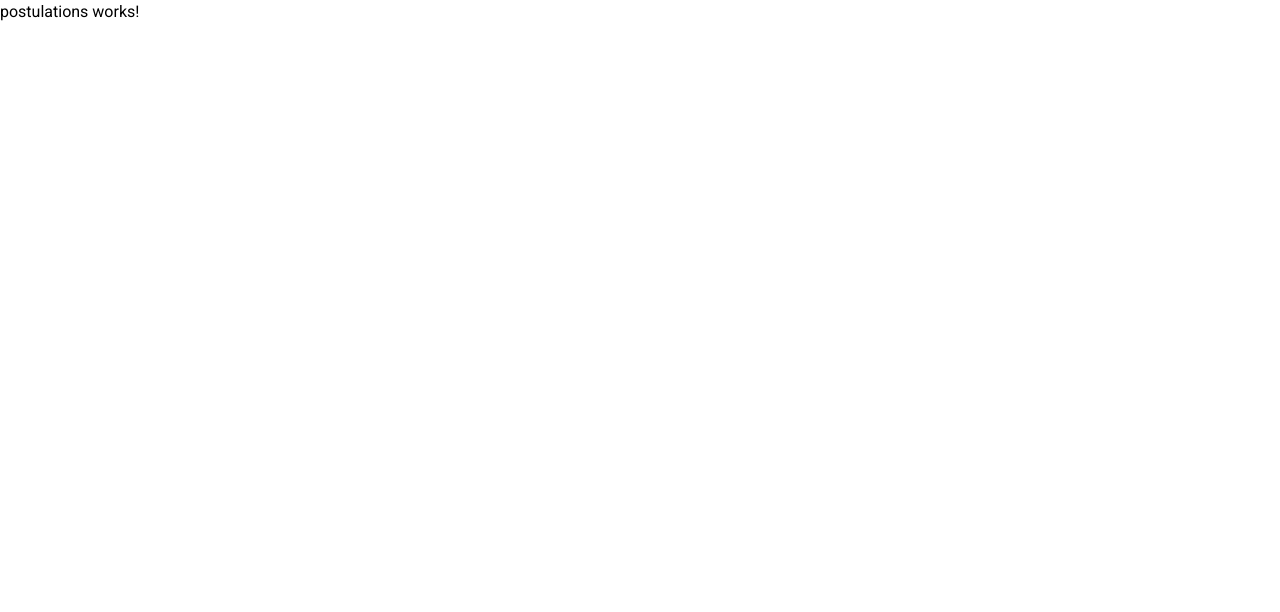
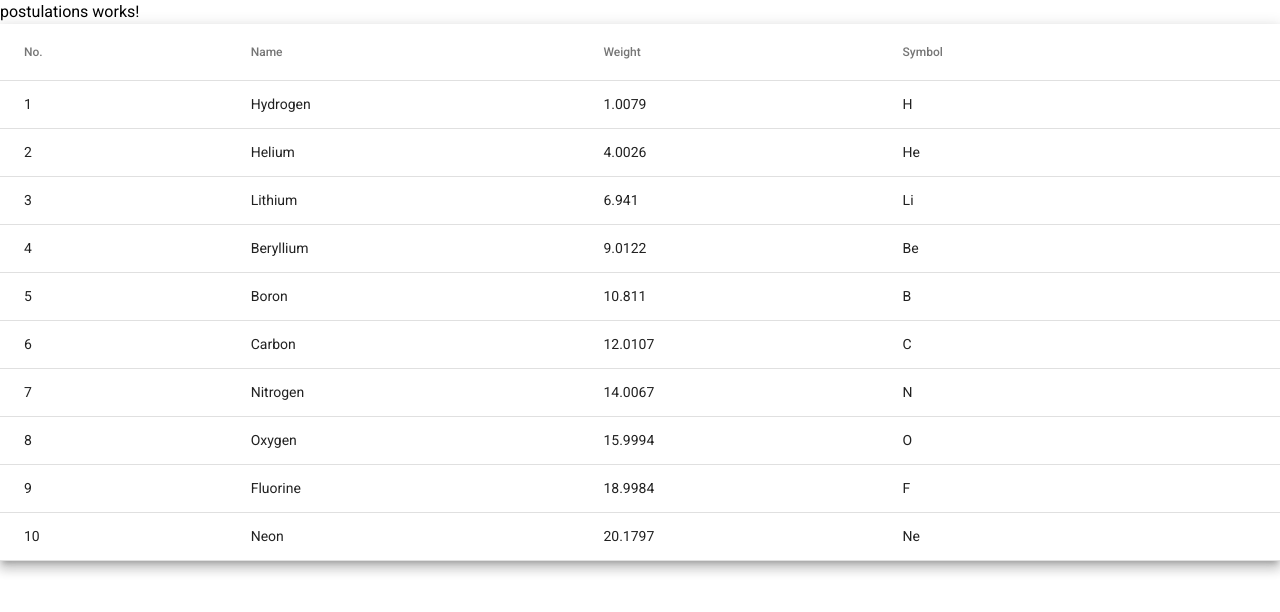
Before and after one commit to snoli2001/Frontend-Ezlabor, an Angular app: page /postulations in a window 1280 px wide. Shown: the top 612 px of the page. Built offline with nearby package versions, Linux system fonts and the light colour scheme.

Commit message:
Added a table

```diff
--- a/src/app/app.module.ts
+++ b/src/app/app.module.ts
@@ -39,6 +39,7 @@
 import { EditProfileDialogComponent } from './components/dialogs/edit-profile-dialog/edit-profile-dialog.component';
 import { AddSkillComponent } from './components/dialogs/add-skill/add-skill.component';
 import { AddCertificateComponent } from './components/dialogs/add-certificate/add-certificate.component';
+import {MatTableModule} from "@angular/material/table";
 
 @NgModule({
   declarations: [
@@ -79,7 +80,8 @@
         MatSelectModule,
         MatDatepickerModule,
         MatNativeDateModule,
-    MatDialogModule
+        MatDialogModule,
+        MatTableModule
     ],
   providers: [{
     provide: HTTP_INTERCEPTORS,
--- a/src/app/pages/postulations/postulations.component.css
+++ b/src/app/pages/postulations/postulations.component.css
@@ -0,0 +1,4 @@
+
+table {
+  width: 100%;
+}
--- a/src/app/pages/postulations/postulations.component.html
+++ b/src/app/pages/postulations/postulations.component.html
@@ -1 +1,36 @@
 <p>postulations works!</p>
+
+<div>
+  <table mat-table [dataSource]="dataSource" class="mat-elevation-z8">
+
+    <!--- Note that these columns can be defined in any order.
+          The actual rendered columns are set as a property on the row definition" -->
+
+    <!-- Position Column -->
+    <ng-container matColumnDef="position">
+      <th mat-header-cell *matHeaderCellDef> No. </th>
+      <td mat-cell *matCellDef="let element"> {{element.position}} </td>
+    </ng-container>
+
+    <!-- Name Column -->
+    <ng-container matColumnDef="name">
+      <th mat-header-cell *matHeaderCellDef> Name </th>
+      <td mat-cell *matCellDef="let element"> {{element.name}} </td>
+    </ng-container>
+
+    <!-- Weight Column -->
+    <ng-container matColumnDef="weight">
+      <th mat-header-cell *matHeaderCellDef> Weight </th>
+      <td mat-cell *matCellDef="let element"> {{element.weight}} </td>
+    </ng-container>
+
+    <!-- Symbol Column -->
+    <ng-container matColumnDef="symbol">
+      <th mat-header-cell *matHeaderCellDef> Symbol </th>
+      <td mat-cell *matCellDef="let element"> {{element.symbol}} </td>
+    </ng-container>
+
+    <tr mat-header-row *matHeaderRowDef="displayedColumns"></tr>
+    <tr mat-row *matRowDef="let row; columns: displayedColumns;"></tr>
+  </table>
+</div>
--- a/src/app/pages/postulations/postulations.component.ts
+++ b/src/app/pages/postulations/postulations.component.ts
@@ -1,15 +1,50 @@
 import { Component, OnInit } from '@angular/core';
+
+
+
+export interface PeriodicElement {
+  name: string;
+  position: number;
+  weight: number;
+  symbol: string;
+}
+
+const ELEMENT_DATA: PeriodicElement[] = [
+  {position: 1, name: 'Hydrogen', weight: 1.0079, symbol: 'H'},
+  {position: 2, name: 'Helium', weight: 4.0026, symbol: 'He'},
+  {position: 3, name: 'Lithium', weight: 6.941, symbol: 'Li'},
+  {position: 4, name: 'Beryllium', weight: 9.0122, symbol: 'Be'},
+  {position: 5, name: 'Boron', weight: 10.811, symbol: 'B'},
+  {position: 6, name: 'Carbon', weight: 12.0107, symbol: 'C'},
+  {position: 7, name: 'Nitrogen', weight: 14.0067, symbol: 'N'},
+  {position: 8, name: 'Oxygen', weight: 15.9994, symbol: 'O'},
+  {position: 9, name: 'Fluorine', weight: 18.9984, symbol: 'F'},
+  {position: 10, name: 'Neon', weight: 20.1797, symbol: 'Ne'},
+];
+
 
 @Component({
   selector: 'app-postulations',
   templateUrl: './postulations.component.html',
   styleUrls: ['./postulations.component.css']
 })
+
+
 export class PostulationsComponent implements OnInit {
 
+
+  displayedColumns: string[] = ['position', 'name', 'weight', 'symbol'];
+  dataSource = ELEMENT_DATA;
+
+
   constructor() { }
+
+
+
 
   ngOnInit(): void {
   }
 
+
+
 }
--- /dev/null
+++ b/src/app/services/freelancer-postulation-api.service.ts
@@ -0,0 +1,30 @@
+import { HttpClient } from '@angular/common/http';
+import { Injectable } from '@angular/core';
+import { Observable } from 'rxjs';
+import {FreelancerPostulationInterface} from "../models/FreelancerPostulation.interface";
+import {NewPostulationInterface} from "../models/NewPostulation.interface";
+
+
+
+@Injectable({
+  providedIn: 'root'
+})
+export class FreelancerPostulationApiService{
+
+  private apiUrl:string = "http://localhost:8080/api"
+  constructor(private http: HttpClient) {}
+
+
+  getFreelancerPostulationsById(id:number ):Observable<FreelancerPostulationInterface>{
+    const url = `${this.apiUrl}/freelancers/${id}/postulations`;
+    return this.http.get<FreelancerPostulationInterface>(url);
+  }
+
+  createFreelancerPostulation(freelancerId:number,offerId:number,  newFreelancerPostulation: NewPostulationInterface){
+    const url = `${this.apiUrl}/freelancers/${freelancerId}/offers/${offerId}/postulations`;
+
+    return this.http.post(url, newFreelancerPostulation);
+  }
+
+
+}
```
Also changed, not shown: src/app/models/FreelancerPostulation.interface.ts (added, +14 -0 lines), src/app/models/NewPostulation.interface.ts (added, +7 -0 lines). Lines whose indentation alone changed are shown as unchanged.
